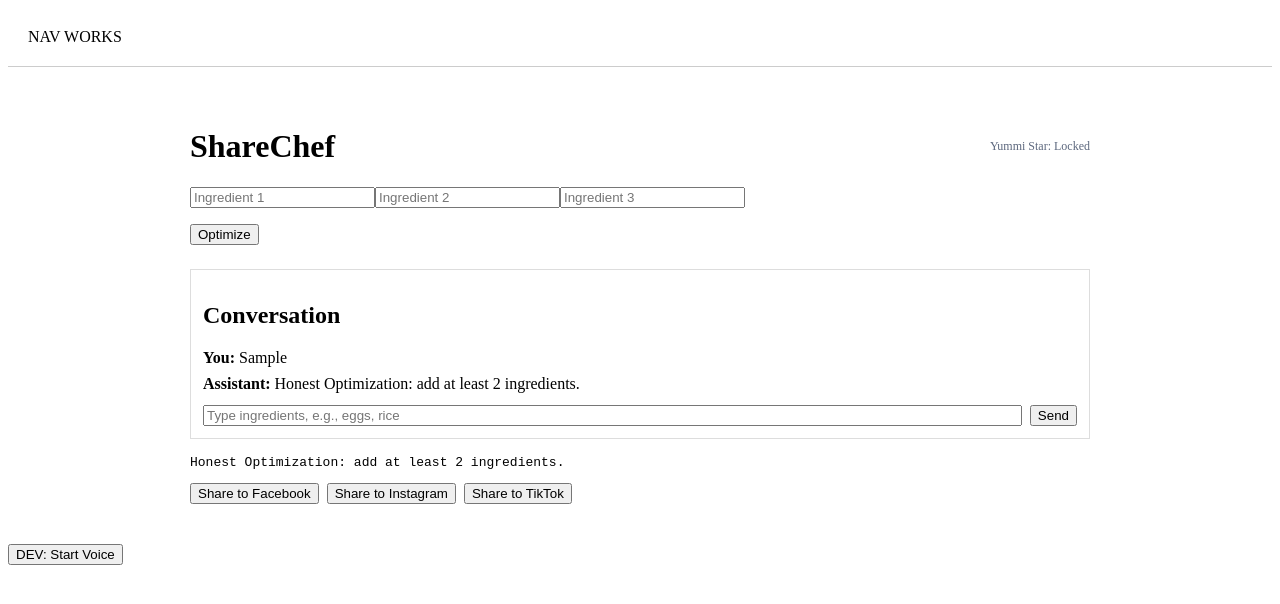
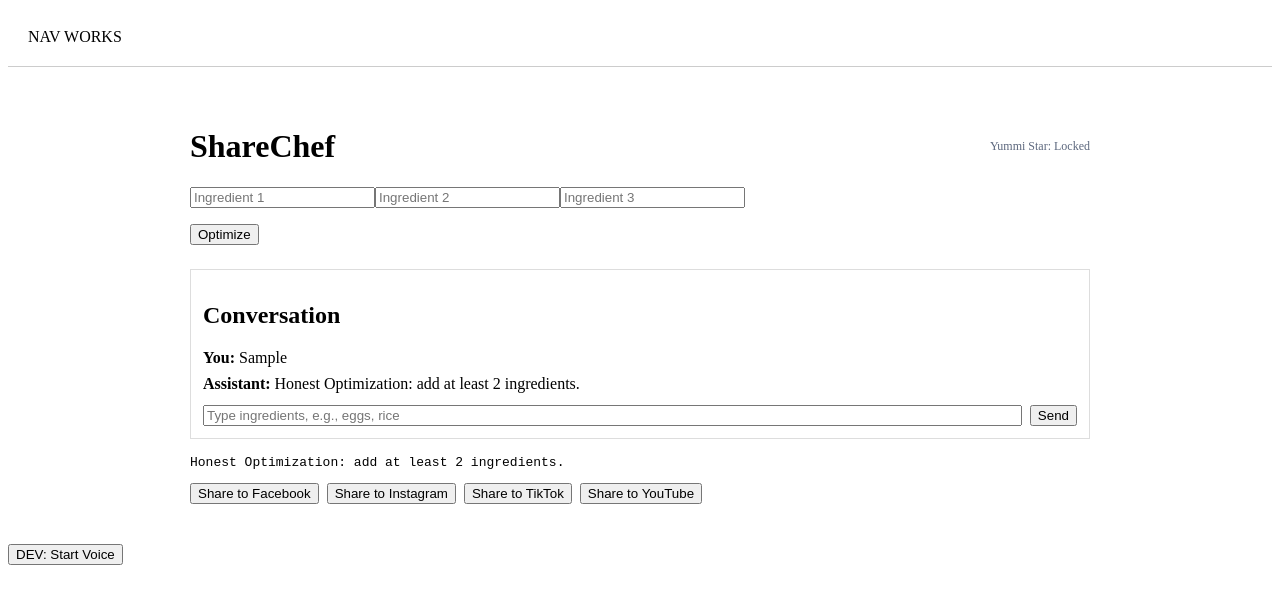
Before and after one commit to taibenor93-glitch/sharechef, a React (Vite) app: page / in a window 1280 px wide. Both pictures are taken after typing "Sample" into the empty fields and a click on the button "Send". Shown: the top 604 px of the page. Built offline with nearby package versions, Linux system fonts and the light colour scheme.

Commit message:
Share v1: add YouTube share option with fallback + metrics

```diff
--- a/src/pages/Home.tsx
+++ b/src/pages/Home.tsx
@@ -13,7 +13,7 @@ type ChatMessage = {
   text: string
 }
 
-type SharePlatform = "facebook" | "instagram" | "tiktok"
+type SharePlatform = "facebook" | "instagram" | "tiktok" | "youtube"
 
 export const HomePage = forwardRef<HomePageHandle>(function HomePage(_props, ref) {
   const [ingredients, setIngredients] = useState({ one: "", two: "", three: "" })
@@ -64,6 +64,8 @@ export const HomePage = forwardRef<HomePageHandle>(function HomePage(_props, ref
     const encoded = encodeURIComponent(sharePayload.text)
     if (platform === "facebook") {
       window.open(`https://www.facebook.com/sharer/sharer.php?quote=${encoded}`, "_blank")
+    } else if (platform === "youtube") {
+      window.open("https://www.youtube.com/upload", "_blank")
     } else {
       try {
         await nav?.clipboard?.writeText?.(sharePayload.text)
@@ -317,6 +319,13 @@ export const HomePage = forwardRef<HomePageHandle>(function HomePage(_props, ref
             >
               Share to TikTok
             </button>
+            <button
+              onClick={() => {
+                void shareRecipe("youtube", result, lastIngredients, list)
+              }}
+            >
+              Share to YouTube
+            </button>
           </div>
         </div>
       )}
```
